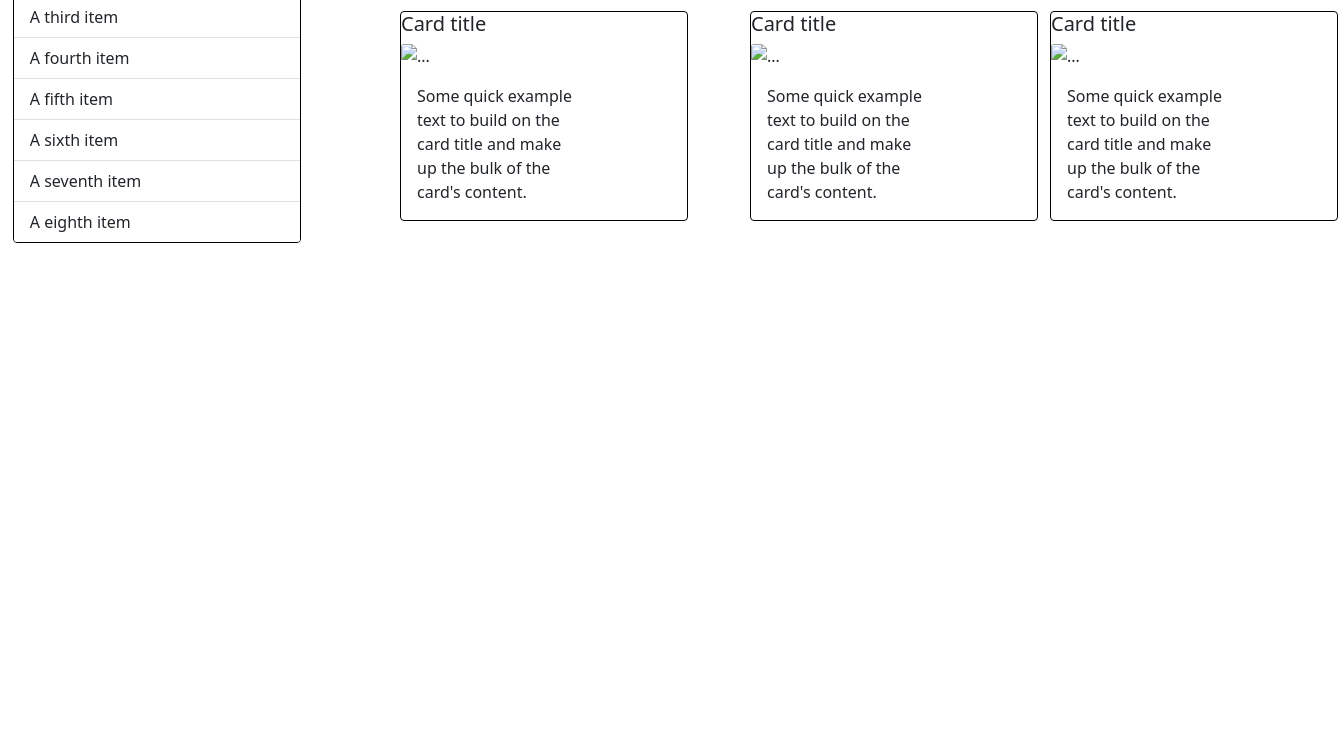
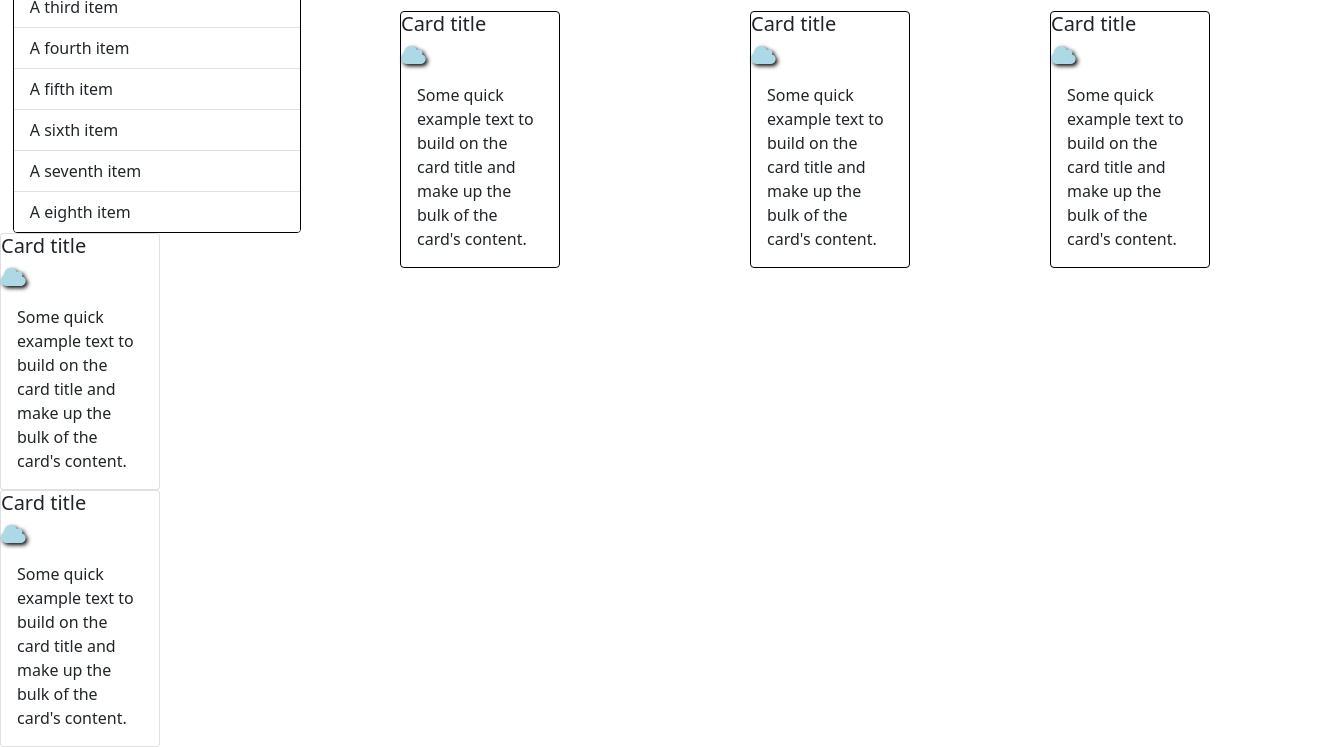
Before and after one commit to berekt24/weather-dashboard, a plain HTML site: page index.html in a window 1280 px wide. Shown: the part 309-1056 px from the top of the page, 1338 px wide, since content can reach past the window. Before the commit the page ends 800 px from the top, so only its background shows below. Drawn offline with nearby package versions, Linux system fonts and the light colour scheme; files whose address does not match are found by name.

Commit message:
fixed cards and added icons

```diff
--- a/index.html
+++ b/index.html
@@ -9,12 +9,13 @@
     <script src="https://code.jquery.com/jquery-3.5.1.min.js"
         integrity="sha256-9/aliU8dGd2tb6OSsuzixeV4y/faTqgFtohetphbbj0=" crossorigin="anonymous"></script>
     <link rel="stylesheet" href="https://cdn.jsdelivr.net/npm/bootstrap@5.1.3/dist/css/bootstrap.min.css">
+    <link rel="stylesheet" href="https://cdnjs.cloudflare.com/ajax/libs/font-awesome/4.7.0/css/font-awesome.min.css">
     <title>Weather Dashboard</title>
 </head>
 
 <body id="body">
     <header id="head"> Weather Dashboard</header>
-    <h1 id="search-text">Search for a City:</h1>
+    <h2 id="search-text">Search for a City:</h2>
     <input id="search" type="text" placeholder="Columbus">
     <button id="button">Search</button>
     <div class="'flexDiv"></div>
@@ -41,24 +42,39 @@
         <div id="twh">Lorem ipsum dolor sit, amet consectetur adipisicing.</div>
     </div>
     <p id="forecast"><strong>5-Day Forecast:</strong> </p>
-    <div id="day-card-1" class="card" style="width: 18rem;">
+    <div id="day-card-1" class="card" style="width: 10rem;">
         <h5 class="card-title">Card title</h5>
-        <img src="..." class="card-img-top" alt="...">
-        <div style="width: 200px" class="card-body">
+        <i class="fa fa-cloud" style="font-size:23px;color:lightblue;text-shadow:2px 2px 4px #000000;"></i>
+        <div class="card-body">
+        <p class="card-text">Some quick example text to build on the card title and make up the bulk of the card's content.</p>
+        </div>
+
+    </div>
+    <div id="day-card-2" class="card" style="width: 10rem;">
+        <h5 class="card-title">Card title</h5>
+        <i class="fa fa-cloud" style="font-size:23px;color:lightblue;text-shadow:2px 2px 4px #000000;"></i>
+        <div class="card-body">
         <p class="card-text">Some quick example text to build on the card title and make up the bulk of the card's content.</p>
         </div>
     </div>
-    <div id="day-card-2" class="card" style="width: 18rem;">
+    <div id="day-card-3" class="card" style="width: 10rem;">
         <h5 class="card-title">Card title</h5>
-        <img src="..." class="card-img-top" alt="...">
-        <div style="width: 200px" class="card-body">
+        <i class="fa fa-cloud" style="font-size:23px;color:lightblue;text-shadow:2px 2px 4px #000000;"></i>
+        <div class="card-body">
         <p class="card-text">Some quick example text to build on the card title and make up the bulk of the card's content.</p>
         </div>
     </div>
-    <div id="day-card-3" class="card" style="width: 18rem;">
+    <div id="day-card-4" class="card" style="width: 10rem;">
         <h5 class="card-title">Card title</h5>
-        <img src="..." class="card-img-top" alt="...">
-        <div style="width: 200px" class="card-body">
+        <i class="fa fa-cloud" style="font-size:23px;color:lightblue;text-shadow:2px 2px 4px #000000;"></i>
+        <div class="card-body">
+        <p class="card-text">Some quick example text to build on the card title and make up the bulk of the card's content.</p>
+        </div>
+    </div>
+    <div id="day-card-5" class="card" style="width: 10rem;">
+        <h5 class="card-title">Card title</h5>
+        <i class="fa fa-cloud" style="font-size:23px;color:lightblue;text-shadow:2px 2px 4px #000000;"></i>
+        <div class="card-body">
         <p class="card-text">Some quick example text to build on the card title and make up the bulk of the card's content.</p>
         </div>
     </div>
```
